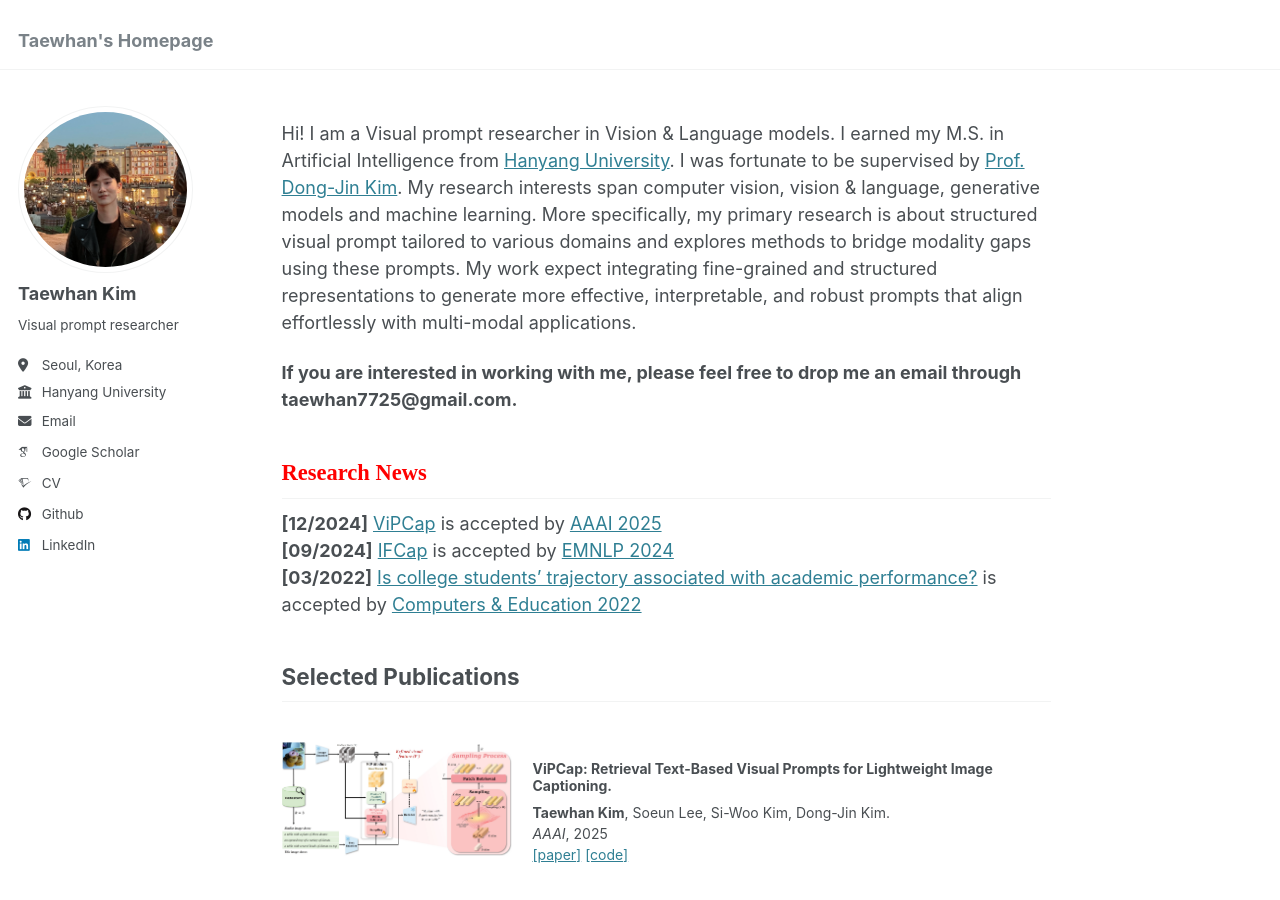
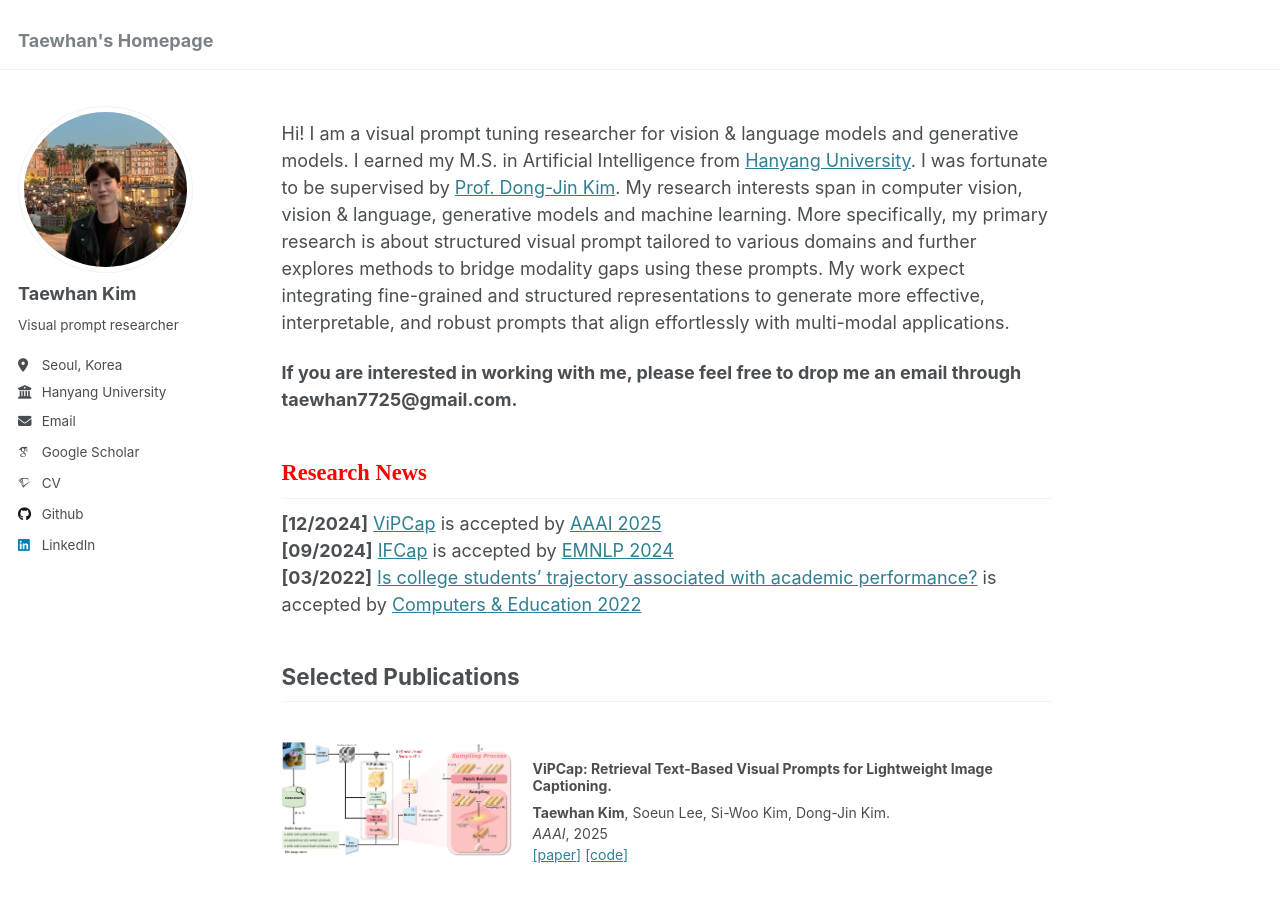
Before and after one commit to taewhankim/taewhankim.github.io, a Jekyll site: the page built from _pages/about.md, in a window 1280 px wide and 900 px high. Built offline with Jekyll 4.4.1, drawn with Linux system fonts in a browser that asks for light colours; some web fonts are replaced.

Commit message:
Update about.md

```diff
--- a/_pages/about.md
+++ b/_pages/about.md
@@ -8,8 +8,8 @@ redirect_from:
   - /about.html
 ---
 
-Hi! I am a Visual prompt researcher in Vision & Language models. I earned my M.S. in Artificial Intelligence from [Hanyang University](https://www.hanyang.ac.kr). I was fortunate to be supervised by [Prof. Dong-Jin Kim](https://sites.google.com/site/djkimcv).
-My research interests span computer vision, vision & language, generative models and machine learning. More specifically, my primary research is about structured visual prompt tailored to various domains and explores methods to bridge modality gaps using these prompts. My work expect integrating fine-grained and structured representations to generate more effective, interpretable, and robust prompts that align effortlessly with multi-modal applications.
+Hi! I am a visual prompt tuning researcher for vision & language models and generative models. I earned my M.S. in Artificial Intelligence from [Hanyang University](https://www.hanyang.ac.kr). I was fortunate to be supervised by [Prof. Dong-Jin Kim](https://sites.google.com/site/djkimcv).
+My research interests span in computer vision, vision & language, generative models and machine learning. More specifically, my primary research is about structured visual prompt tailored to various domains and further explores methods to bridge modality gaps using these prompts. My work expect integrating fine-grained and structured representations to generate more effective, interpretable, and robust prompts that align effortlessly with multi-modal applications.
 
 **If you are interested in working with me, please feel free to drop me an email through taewhan7725@gmail.com.**
 
```
